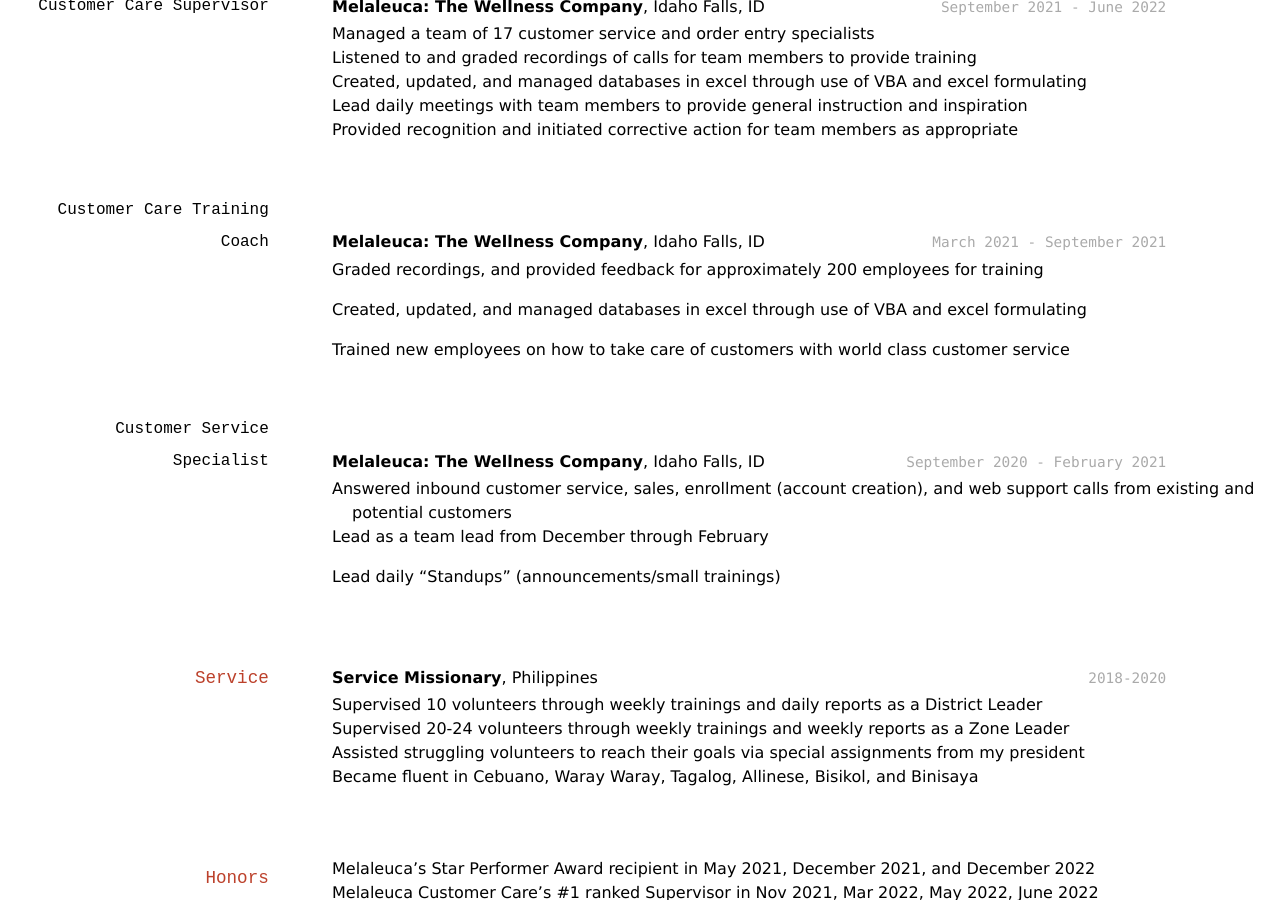
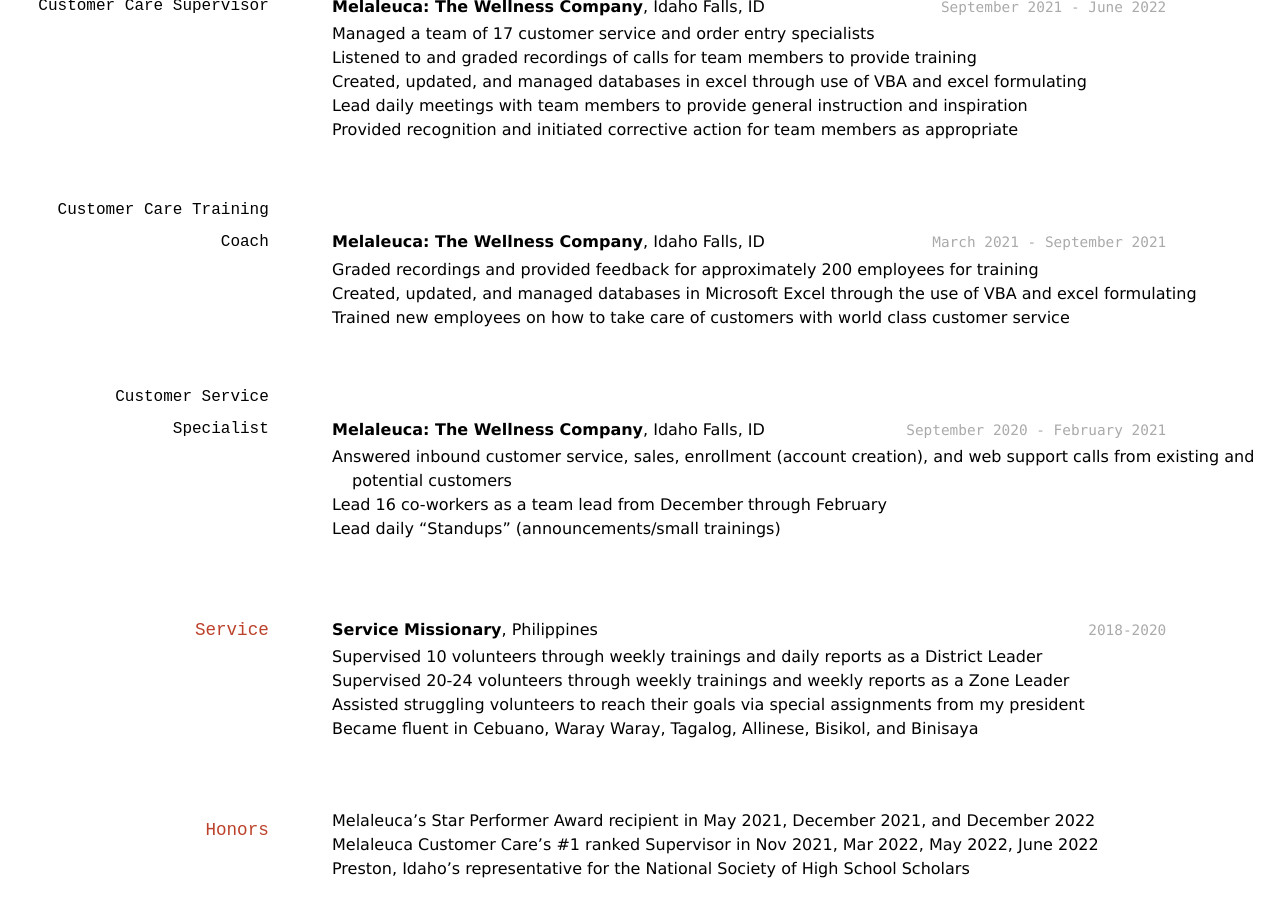
Before and after one commit to Bstokes26/Stokes_Resume, a Jekyll site: the page built from docs/index.md, in a window 1280 px wide and 900 px high, scrolled down 1128 px. Built offline with Jekyll 4.4.1, drawn with Linux system fonts in a browser that asks for light colours.

Commit message:
Adds corrections from William's comments

```diff
--- a/docs/index.html
+++ b/docs/index.html
@@ -126,8 +126,8 @@
 <h3 class="anchored" data-anchor-id="customer-care-training-coach">Customer Care Training Coach</h3>
 <p><code>March 2021 - September 2021</code> <strong>Melaleuca: The Wellness Company</strong>, Idaho Falls, ID</p>
 <ul>
-<li>Graded recordings, and provided feedback for approximately 200 employees for training</li>
-<li>Created, updated, and managed databases in excel through use of VBA and excel formulating</li>
+<li>Graded recordings and provided feedback for approximately 200 employees for training</li>
+<li>Created, updated, and managed databases in Microsoft Excel through the use of VBA and excel formulating</li>
 <li>Trained new employees on how to take care of customers with world class customer service</li>
 </ul>
 </section>
@@ -136,7 +136,7 @@
 <p><code>September 2020 - February 2021</code> <strong>Melaleuca: The Wellness Company</strong>, Idaho Falls, ID</p>
 <ul>
 <li>Answered inbound customer service, sales, enrollment (account creation), and web support calls from existing and potential customers</li>
-<li>Lead as a team lead from December through February</li>
+<li>Lead 16 co-workers as a team lead from December through February</li>
 <li>Lead daily “Standups” (announcements/small trainings)</li>
 </ul>
 </section>
--- a/docs/index.md
+++ b/docs/index.md
@@ -5,7 +5,6 @@
 # Brayden Stokes
 IT QA Software Engineer at Melaleuca: The Wellness Company | Senior at Brigham Young University - Idaho.
 
-<!-- To start off, I want to say that your resume is way better than mine, and I can see that you have way more experience than I do, so do not expect much from my edits, haha. -->
 
 <div id="webaddress">
 <a href="brayden.t.stokes26@gmail.com">Brayden.t.stokes26@gmail.com</a>
@@ -77,14 +76,8 @@
 `March 2021 - September 2021`
 __Melaleuca: The Wellness Company__, Idaho Falls, ID
 
-- Graded recordings, and provided feedback for approximately 200 employees for training
-
-<!-- I think that the comma after "Graded recordings" is not needed. You did not add a comma in the last item in your Customer Care Supervisor section (after "Provided recognition"), so I think it is better to remove the comma here and be consistent. -->
-
-- Created, updated, and managed databases in excel through use of VBA and excel formulating
-
-<!-- Not sure about this, but I think "excel" needs to be capitalized. Also not sure about this, but "the use of VBA..." sounds more correct grammatically.-->
-
+- Graded recordings and provided feedback for approximately 200 employees for training
+- Created, updated, and managed databases in Microsoft Excel through the use of VBA and excel formulating
 - Trained new employees on how to take care of customers with world class customer service
 
 
@@ -93,10 +86,7 @@
 __Melaleuca: The Wellness Company__, Idaho Falls, ID
 
 - Answered inbound customer service, sales, enrollment (account creation), and web support calls from existing and potential customers
-- Lead as a team lead from December through February
-
-<!-- Maybe include the size of your team here? How many people did you lead as a team lead? -->
-
+- Lead 16 co-workers as a team lead from December through February
 - Lead daily "Standups" (announcements/small trainings)
 
 
```
